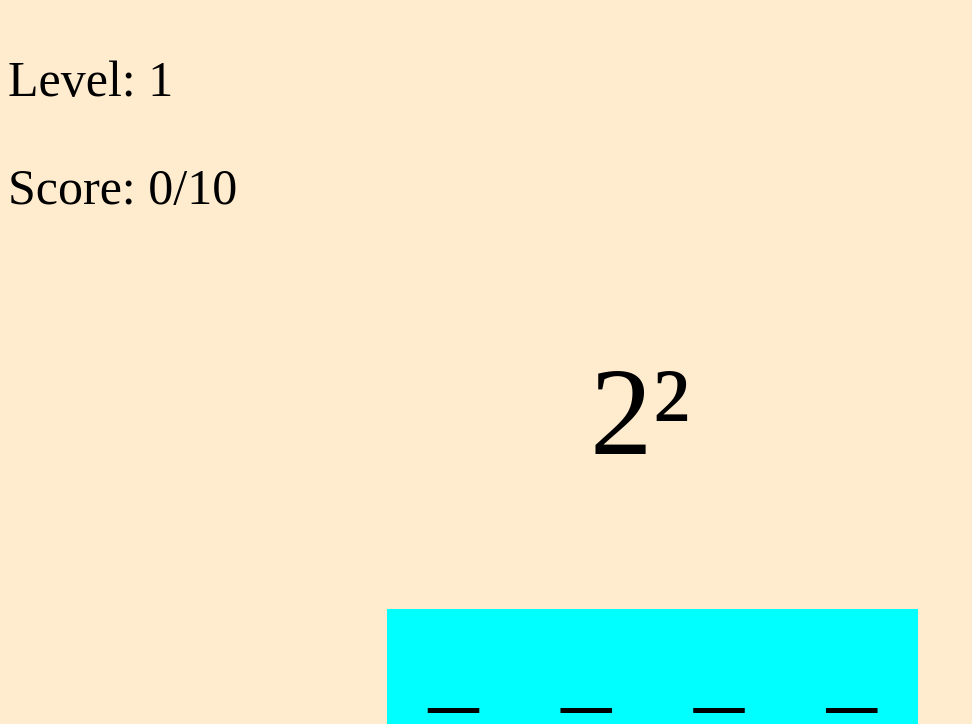
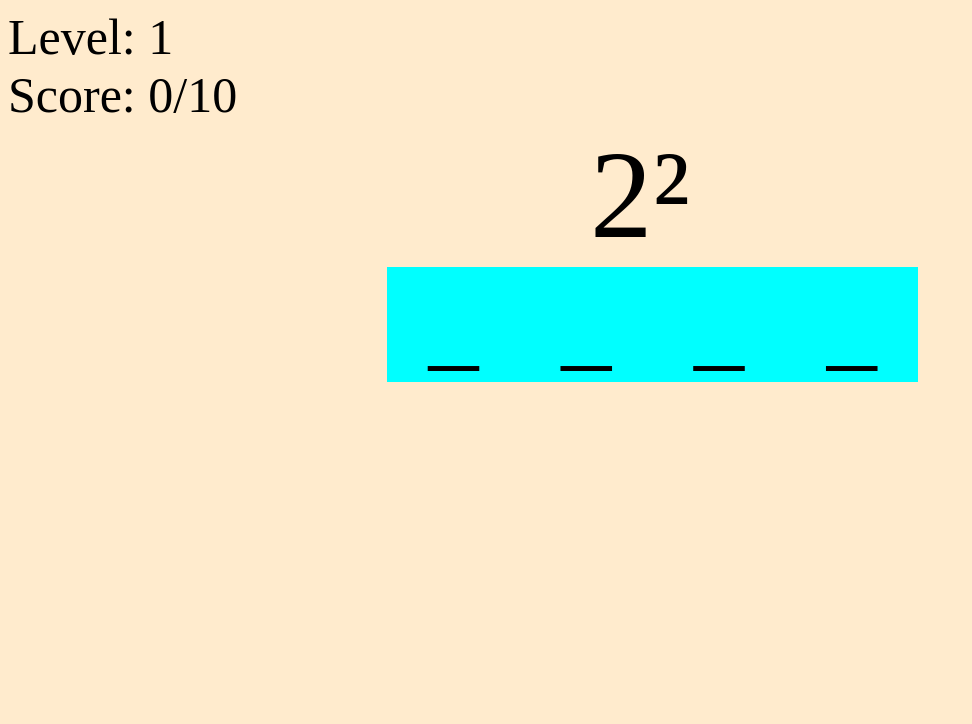
Before and after one commit to isaiahzimmerman/risaiah, a PHP site: page /squaresgame/index.html in a window 1280 px wide. Shown: the top 724 px of the page, without its empty margins (0-972 px from the left). Run offline with PHP 8.4, Linux system fonts and the light colour scheme.

Commit message:
removed spaces

```diff
--- a/squaresgame/interface.css
+++ b/squaresgame/interface.css
@@ -24,3 +24,8 @@ body {
     float: left;
     font-size: 100px;
 }
+
+p {
+    margin: 0;
+    padding: 0;
+}
```
